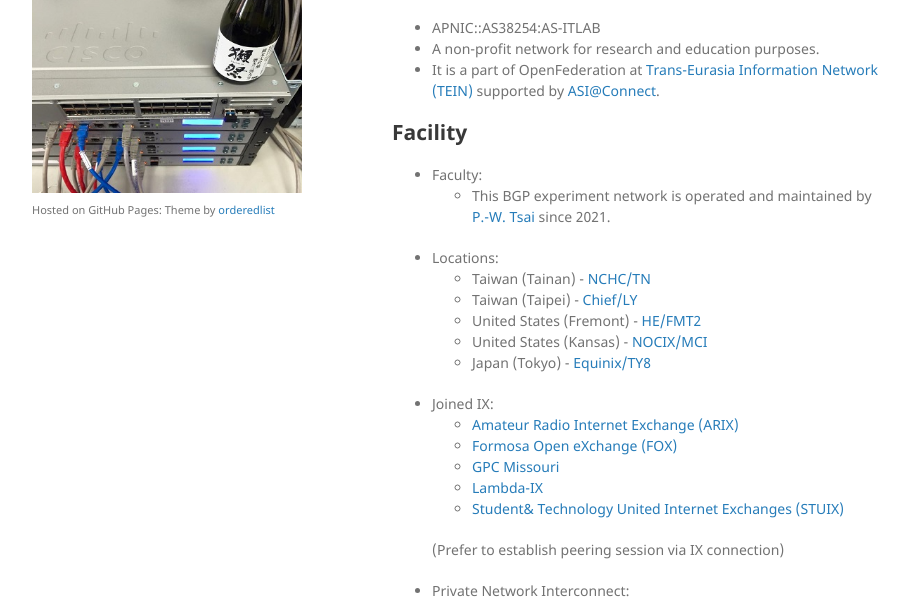
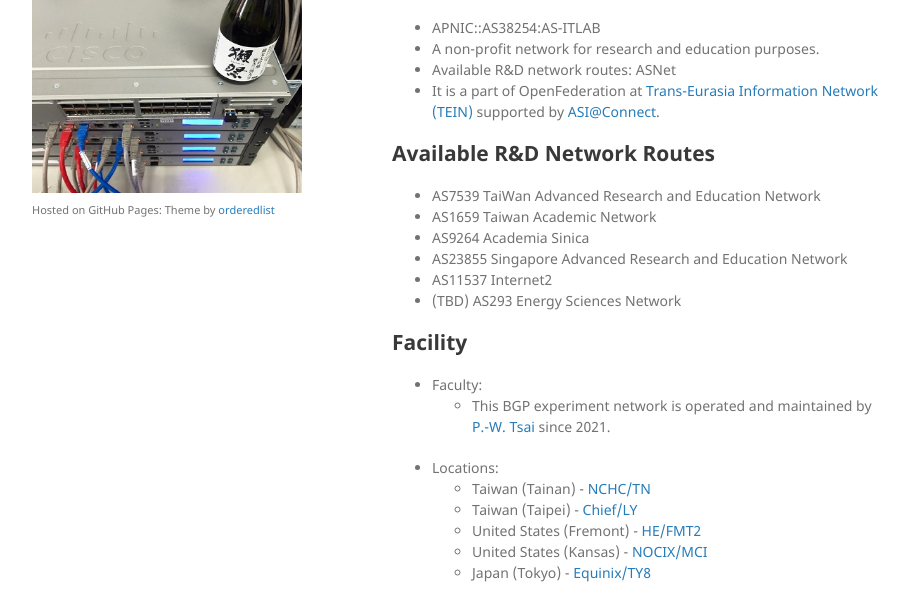
Before and after one commit to pwtsai/as38254, a plain HTML site: page index.html in a window 1280 px wide. Shown: the part 162-760 px from the top of the page, without its empty margins (178-1086 px from the left). Drawn offline with nearby package versions, Linux system fonts and the light colour scheme; no server answers.

Commit message:
Update index.html

```diff
--- a/index.html
+++ b/index.html
@@ -50,7 +50,17 @@
 			<ul>
 				<li>APNIC::AS38254:AS-ITLAB</li>
 				<li>A non-profit network for research and education purposes.</li>
+				<li>Available R&D network routes:   ASNet
 				<li>It is a part of OpenFederation at <a href="https://www.tein3.net/" target="_blank">Trans-Eurasia Information Network (TEIN)</a> supported by <a href="https://www.tein.asia/" target="_blank">ASI@Connect</a>.</li>
+			</ul>
+			<h2 id="routes">Available R&D Network Routes</h2>
+			<ul>
+				<li>AS7539 TaiWan Advanced Research and Education Network</li>
+				<li>AS1659 Taiwan Academic Network</li>
+				<li>AS9264 Academia Sinica</li>
+				<li>AS23855 Singapore Advanced Research and Education Network</li>
+				<li>AS11537 Internet2</li>
+				<li>(TBD) AS293 Energy Sciences Network</li>
 			</ul>
 			<h2 id="location">Facility</h2>
 			<ul>
```
